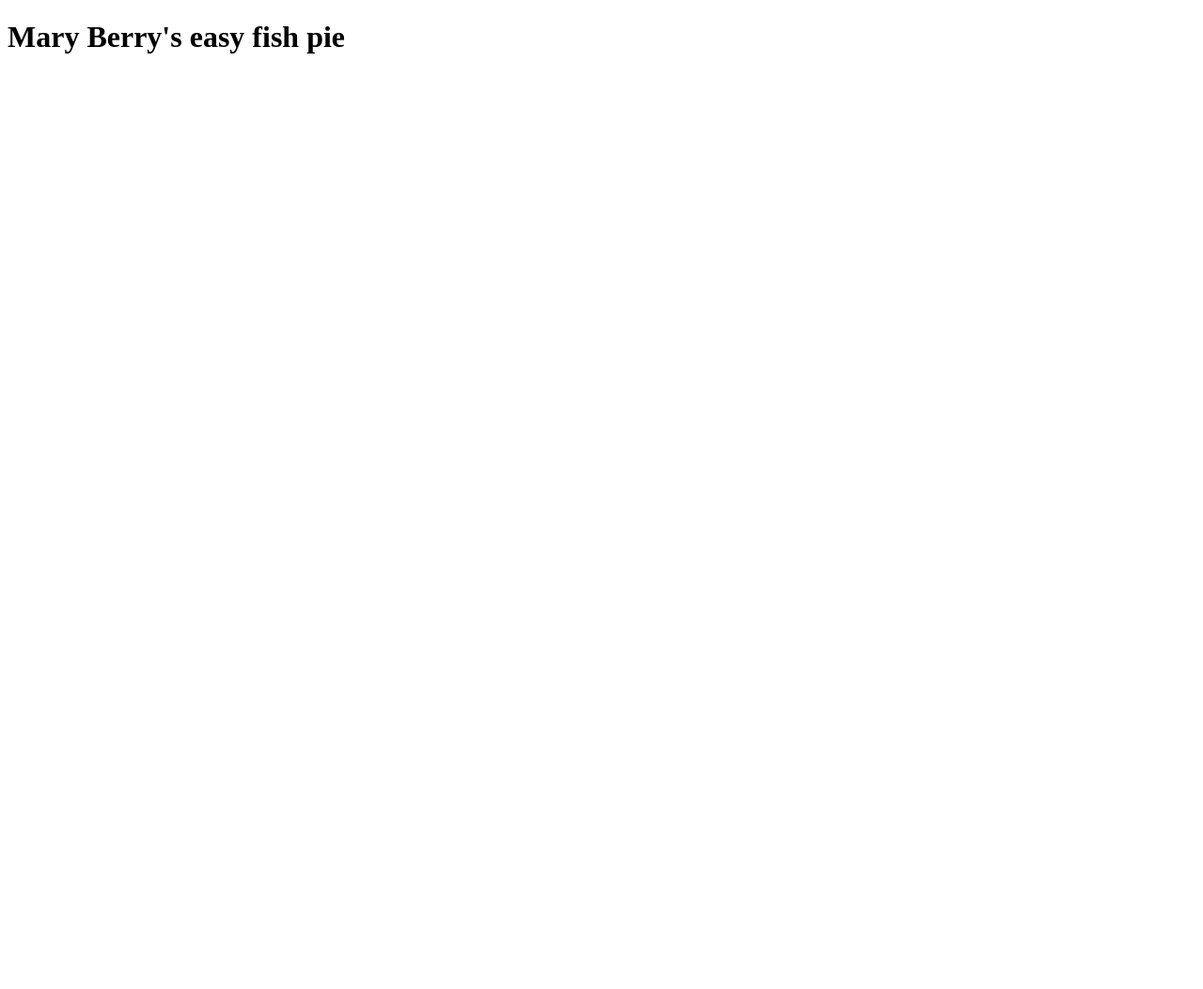
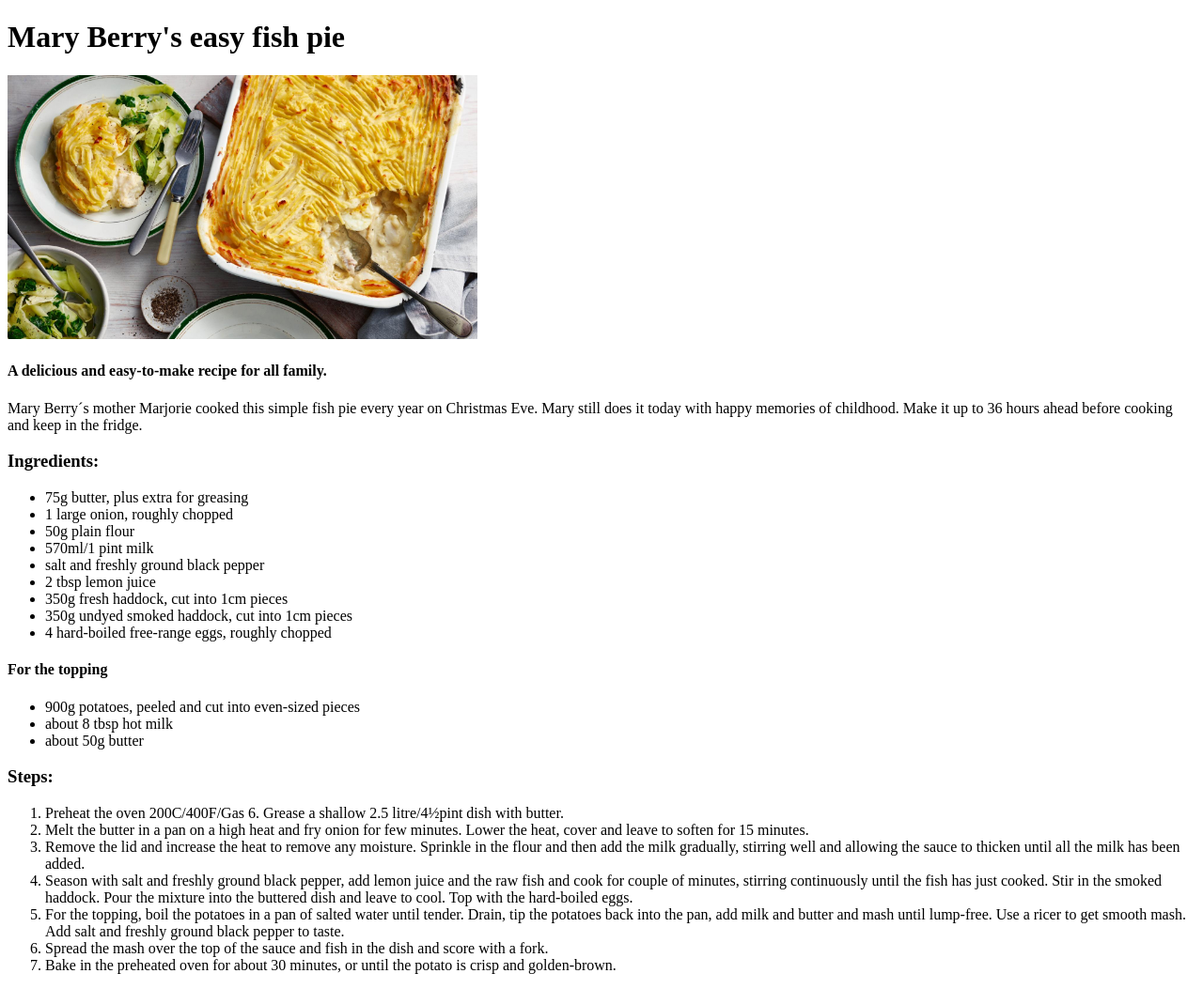
Before and after one commit to ruisilva161/odin-recipes, a plain HTML site: page recipes/fish-pie.html in a window 1280 px wide. Shown: the whole page at 94% size. Before the commit the page ends 800 px from the top, so only its background shows below. Drawn offline with Linux system fonts and the light colour scheme.

Commit message:
Add more recipes

```diff
--- a/recipes/fish-pie.html
+++ b/recipes/fish-pie.html
@@ -6,5 +6,47 @@
     </head>
     <body>
         <h1>Mary Berry's easy fish pie</h1>
+        <img src="../images/fish-pie.jpg" width=500   alt="A golden and delicious fish pie, served with some greens">
+        <h4>A delicious and easy-to-make recipe for all family.</h4>
+        <p>Mary Berry&#180;s mother Marjorie cooked this simple fish pie every year on Christmas Eve. Mary still does it today
+            with happy memories of childhood. Make it up to 36 hours ahead before cooking and keep in the fridge.</p>
+
+        <h3></strong>Ingredients:</strong></h3>
+        <ul>
+            <li>75g butter, plus extra for greasing</li>
+            <li>1 large onion, roughly chopped</li>
+            <li>50g plain flour</li>
+            <li>570ml/1 pint milk</li>
+            <li>salt and freshly ground black pepper</li>
+            <li>2 tbsp lemon juice</li>
+            <li>350g fresh haddock, cut into 1cm pieces</li>
+            <li>350g undyed smoked haddock, cut into 1cm pieces</li>
+            <li>4 hard-boiled free-range eggs, roughly chopped</li>
+        </ul>
+
+        <h4>For the topping</h4>
+        <ul>
+            <li>900g potatoes, peeled and cut into even-sized pieces</li>
+            <li>about 8 tbsp hot milk</li>
+            <li>about 50g butter</li>
+        </ul>
+
+
+        <h3><strong>Steps:</strong></h3>
+        <ol>
+            <li>Preheat the oven 200C/400F/Gas 6. Grease a shallow 2.5 litre/4½pint dish with butter.</li>
+            <li>Melt the butter in a pan on a high heat and fry onion for few minutes. Lower the heat, cover and
+                leave to soften for 15 minutes.</li>
+            <li>Remove the lid and increase the heat to remove any moisture. Sprinkle in the flour and then add the
+                milk gradually, stirring well and allowing the sauce to thicken until all the milk has been added.</li>
+            <li>Season with salt and freshly ground black pepper, add lemon juice and the raw fish and cook for couple of
+                minutes, stirring continuously until the fish has just cooked. Stir in the smoked haddock. Pour the mixture
+                into the buttered dish and leave to cool. Top with the hard-boiled eggs.</li>
+            <li>For the topping, boil the potatoes in a pan of salted water until tender. Drain, tip the potatoes back into the pan,
+                add milk and butter and mash until lump-free. Use a ricer to get smooth mash. Add salt and freshly ground black pepper to taste.</li>
+            <li>Spread the mash over the top of the sauce and fish in the dish and score with a fork.</li>
+            <li>Bake in the preheated oven for about 30 minutes, or until the potato is crisp and golden-brown.</li>
+        </ol>
+
     </body>
 </html>
```
